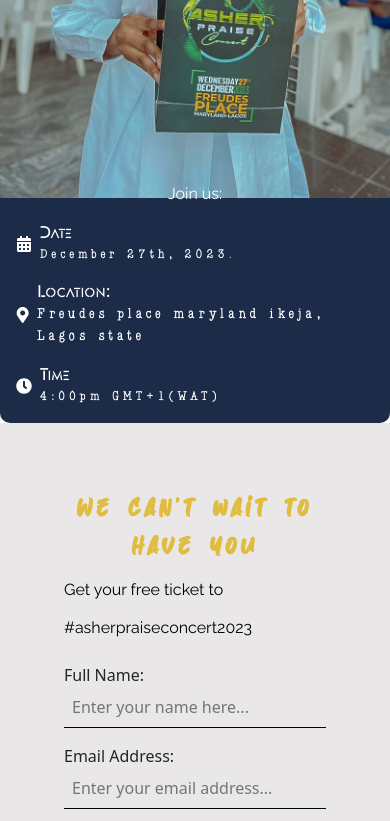
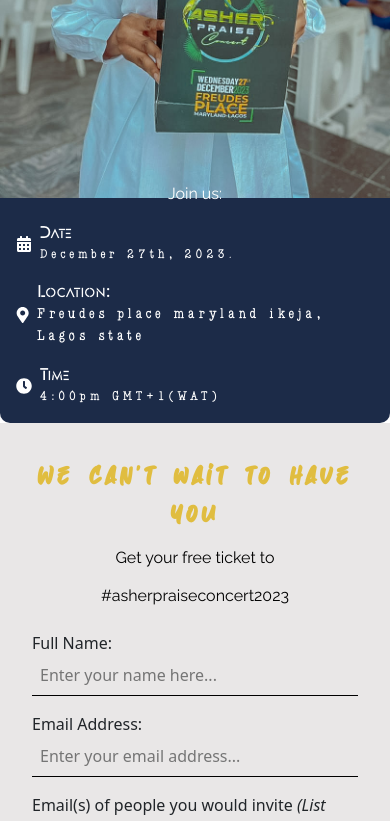
Before and after one commit to Harlloh/concert-landing-page, a React (Vite) app: page / in a window 390 px wide. Shown: the part 1156-1977 px from the top of the page. Built offline with nearby package versions, Linux system fonts and the light colour scheme.

Commit message:
changed the format

```diff
--- a/src/components/Home/Home.jsx
+++ b/src/components/Home/Home.jsx
@@ -282,7 +282,9 @@ export default function Home() {
           >
             We can&apos;t wait to have you
           </h1>
-          <p>Get your free ticket to #asherpraiseconcert2023</p>
+          <p style={{ textAlign: "center" }}>
+            Get your free ticket to #asherpraiseconcert2023
+          </p>
           <form action="" onSubmit={handleSubmit} ref={form}>
             <div className="inputs">
               <label htmlFor="name">Full Name:</label>
--- a/src/index.css
+++ b/src/index.css
@@ -239,6 +239,7 @@ section {
   }
   .contact-details,
   .contact-form {
+    padding: 2rem;
     width: 100vw;
   }
   .give-sect h3 {
```
